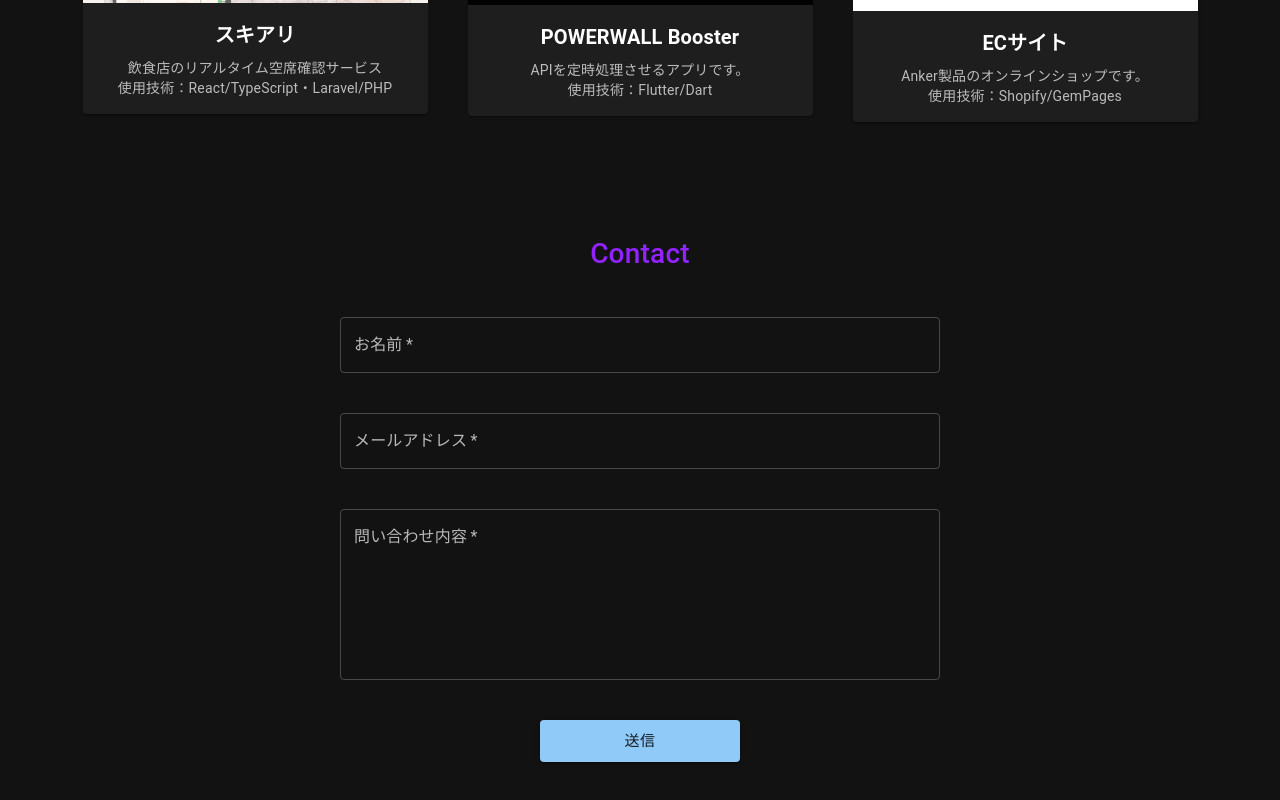
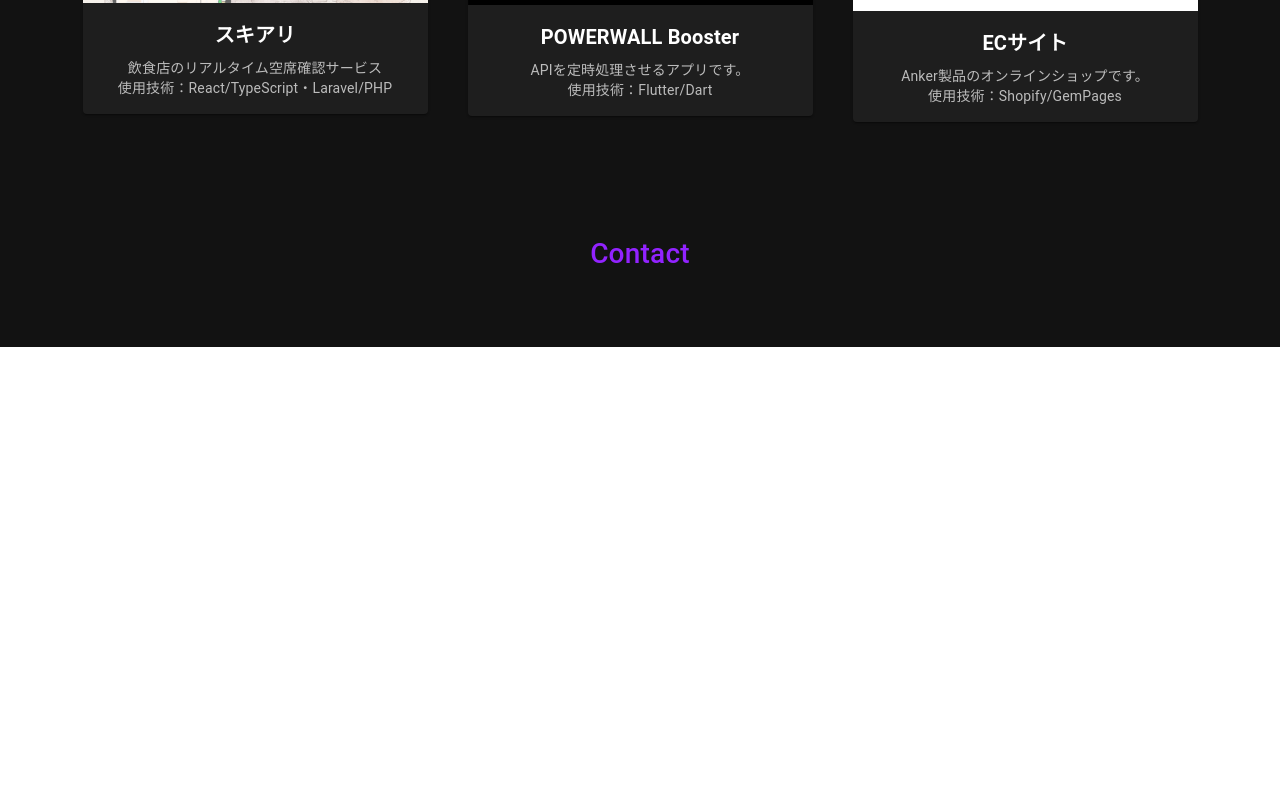
Before and after one commit to komeponpon/tanomoshi, a Next.js app: page / in a window 1280 px wide. Shown: the part 1728-2528 px from the top of the page. After the commit the page ends 2075 px from the top, so only its background shows below. Built offline with nearby package versions, Linux system fonts and the light colour scheme.

Commit message:
コンタクト以外のデプロイ

```diff
--- a/src/ components/contact.tsx
+++ b/src/ components/contact.tsx
@@ -1,5 +1,5 @@
 // ContactForm.tsx
-
+/*
 import { Box, Button, Container, FormControl, Stack, TextField, Typography } from "@mui/material";
 import React from "react";
 import { SubmitHandler, useForm } from "react-hook-form";
@@ -84,3 +84,4 @@ const Contact: React.FC<ContactProps> = () => {
 };
 
 export default Contact;
+*/
--- a/src/pages/api/sendMail.ts
+++ b/src/pages/api/sendMail.ts
@@ -1,4 +1,4 @@
-import { NextApiRequest,NextApiResponse } from "next";
+/*import { NextApiRequest,NextApiResponse } from "next";
 
 export default function handler(req: NextApiRequest, res: NextApiResponse){
   if(req.method === 'POST') {
@@ -46,3 +46,4 @@ export default function handler(req: NextApiRequest, res: NextApiResponse){
 
   }
 }
+*/
--- a/src/pages/index.tsx
+++ b/src/pages/index.tsx
@@ -4,7 +4,8 @@ import Visiontext from "@/ components/vision";
 import WorksCard from "@/ components/works";
 import { NextPage } from "next";
 import { Typography } from "@mui/material";
-import Contact from "@/ components/contact";
+
+//import Contact from "@/ components/contact";
 
 const Home: NextPage = () => {
   return (
@@ -72,7 +73,6 @@ const Home: NextPage = () => {
       }}>
         Contact
       </Typography>
-      <Contact/>
     </div>
   </div>
   );
--- a/tsconfig.json
+++ b/tsconfig.json
@@ -18,6 +18,6 @@
       "@/*": ["./src/*"]
     }
   },
-  "include": ["next-env.d.ts", "**/*.ts", "**/*.tsx"],
+  "include": ["next-env.d.ts", "**/*.ts", "**/*.tsx", "src/ components/contact.tsx"],
   "exclude": ["node_modules"]
 }
```
